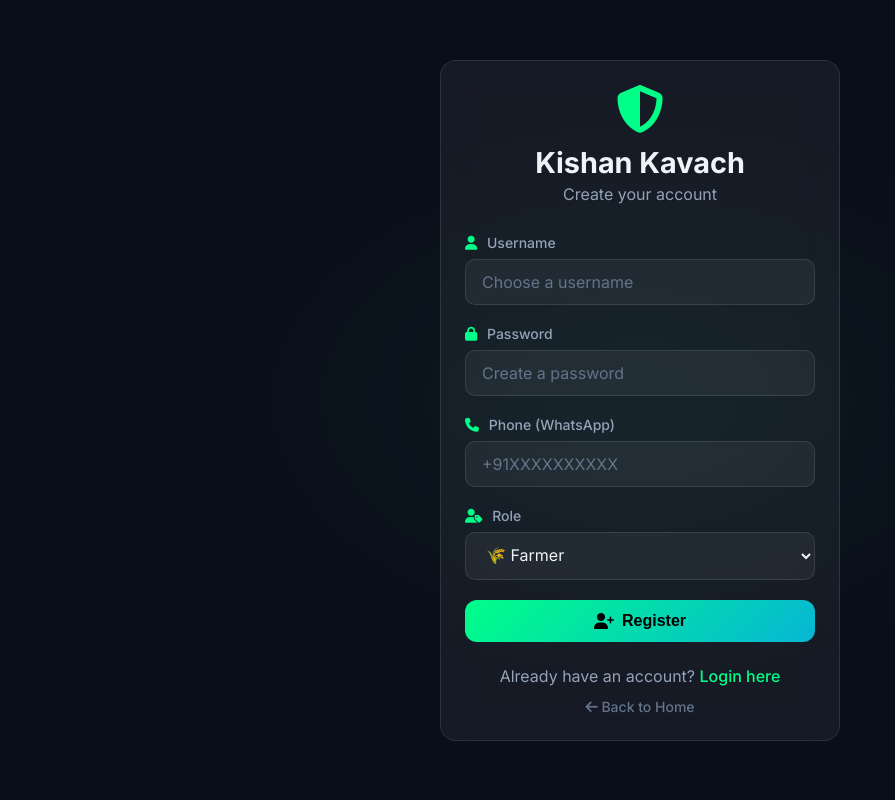
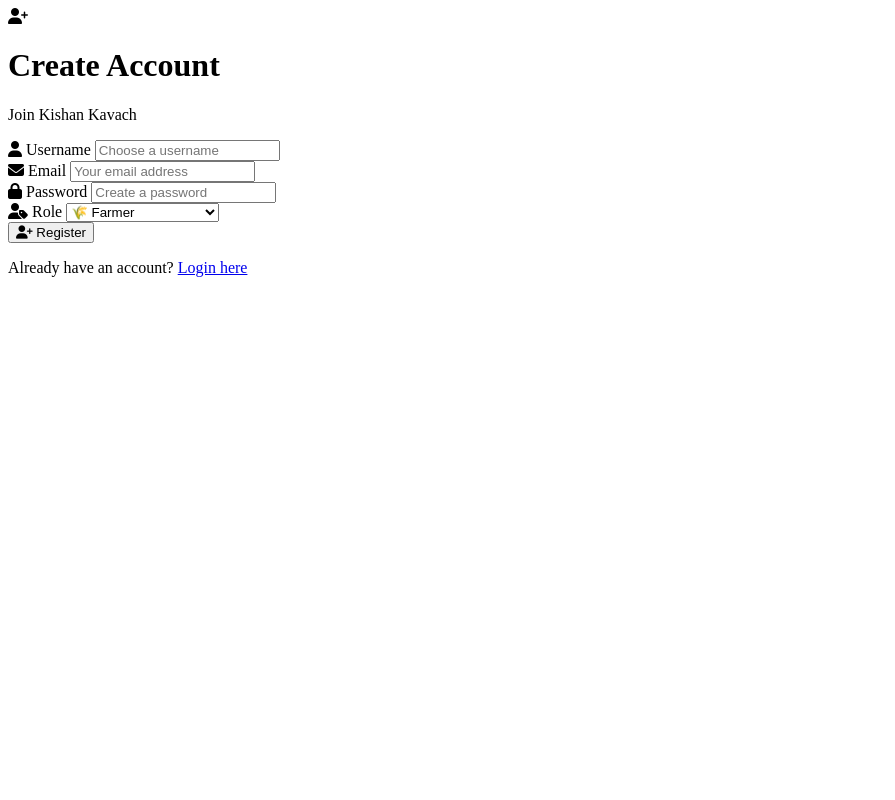
Before and after one commit to ankit18006/Kishan-Kavach, a Flask app: page /register in a window 1280 px wide. Shown: the whole page, without its empty margins (0-895 px from the left). Run offline with Flask 3, Linux system fonts and the light colour scheme.

Commit message:
Update register.html

```diff
--- a/templates/register.html
+++ b/templates/register.html
@@ -1,32 +1,16 @@
-<!DOCTYPE html>
-<html lang="en">
-<head>
-    <meta charset="UTF-8">
-    <meta name="viewport" content="width=device-width, initial-scale=1.0">
-    <title>Register - Kishan Kavach</title>
-    <link rel="stylesheet" href="/static/style.css">
-    <link href="https://fonts.googleapis.com/css2?family=Inter:wght@300;400;500;600;700&display=swap" rel="stylesheet">
-    <link rel="stylesheet" href="https://cdnjs.cloudflare.com/ajax/libs/font-awesome/6.4.0/css/all.min.css">
-</head>
-<body class="auth-page">
+{% extends "base.html" %}
+{% block title %}Register - Kishan Kavach{% endblock %}
+
+{% block content %}
 <div class="auth-container">
-        <div class="auth-card glass-card">
+    <div class="auth-card">
         <div class="auth-header">
-                <i class="fas fa-shield-alt auth-logo"></i>
-                <h1>Kishan Kavach</h1>
-                <p>Create your account</p>
+            <div class="auth-logo">
+                <i class="fas fa-user-plus"></i>
             </div>
-
-            {% with messages = get_flashed_messages(with_categories=true) %}
-            {% if messages %}
-            {% for category, message in messages %}
-            <div class="flash-message flash-{{ category }}">
-                <i class="fas fa-{% if category == 'error' %}exclamation-circle{% elif category == 'success' %}check-circle{% else %}info-circle{% endif %}"></i>
-                {{ message }}
+            <h1>Create Account</h1>
+            <p>Join Kishan Kavach</p>
         </div>
-            {% endfor %}
-            {% endif %}
-            {% endwith %}
 
         <form method="POST" class="auth-form">
             <div class="form-group">
@@ -34,30 +18,31 @@
                 <input type="text" name="username" required placeholder="Choose a username">
             </div>
             <div class="form-group">
-                    <label><i class="fas fa-lock"></i> Password</label>
-                    <input type="password" name="password" required placeholder="Create a password">
+                <label><i class="fas fa-envelope"></i> Email</label>
+                <input type="email" name="email" required placeholder="Your email address">
             </div>
             <div class="form-group">
-                    <label><i class="fas fa-phone"></i> Phone (WhatsApp)</label>
-                    <input type="tel" name="phone" placeholder="+91XXXXXXXXXX">
+                <label><i class="fas fa-lock"></i> Password</label>
+                <input type="password" name="password" required placeholder="Create a password"
+                       minlength="4">
             </div>
             <div class="form-group">
                 <label><i class="fas fa-user-tag"></i> Role</label>
                 <select name="role" class="form-select">
                     <option value="farmer">🌾 Farmer</option>
-                        <option value="owner">🏭 Storage Owner</option>
+                    <option value="owner">🏭 Warehouse Owner</option>
                 </select>
             </div>
-                <button type="submit" class="btn-submit btn-glow">
+            <button type="submit" class="btn btn-primary btn-full">
                 <i class="fas fa-user-plus"></i> Register
             </button>
         </form>
 
         <div class="auth-footer">
-                <p>Already have an account? <a href="/login">Login here</a></p>
-                <a href="/" class="back-link"><i class="fas fa-arrow-left"></i> Back to Home</a>
+            <p>Already have an account?
+                <a href="{{ url_for('login') }}">Login here</a>
+            </p>
         </div>
     </div>
 </div>
-</body>
-</html>
+{% endblock %}
```
Lines whose indentation alone changed are shown as unchanged.
